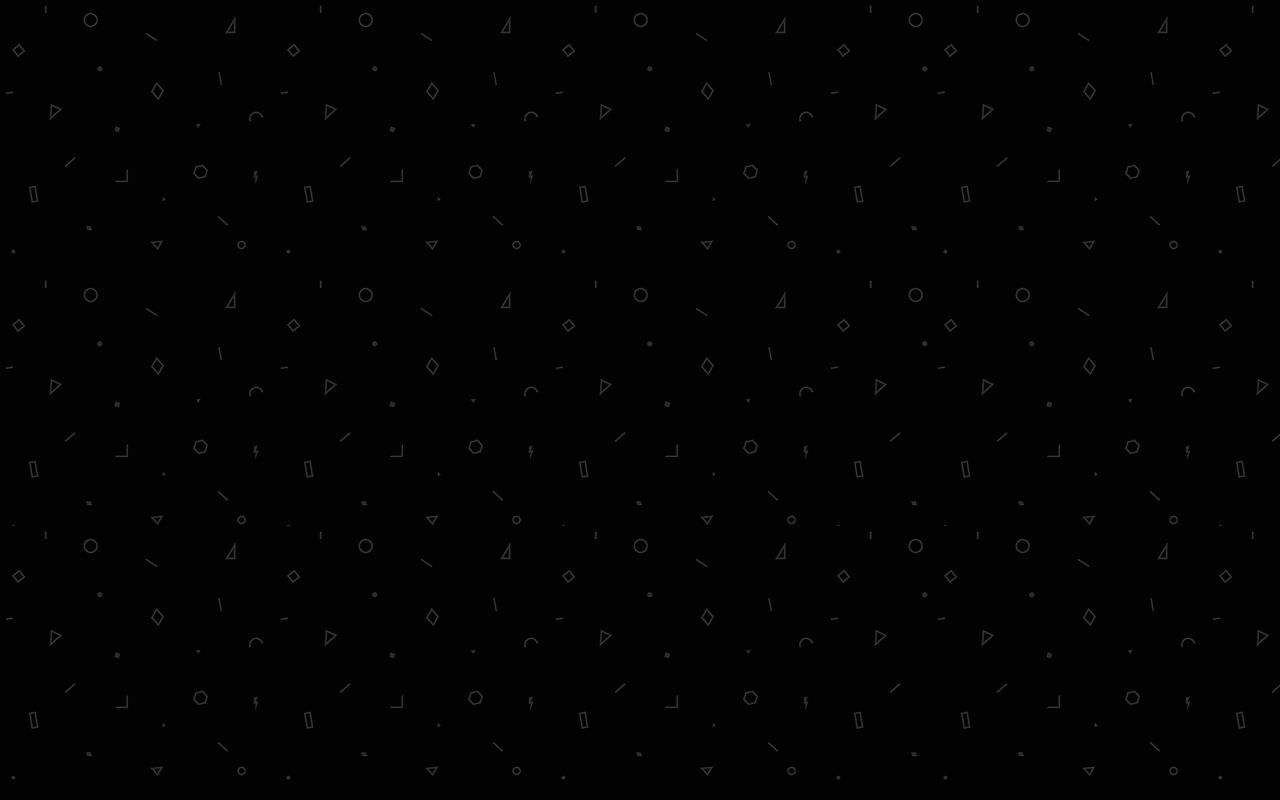
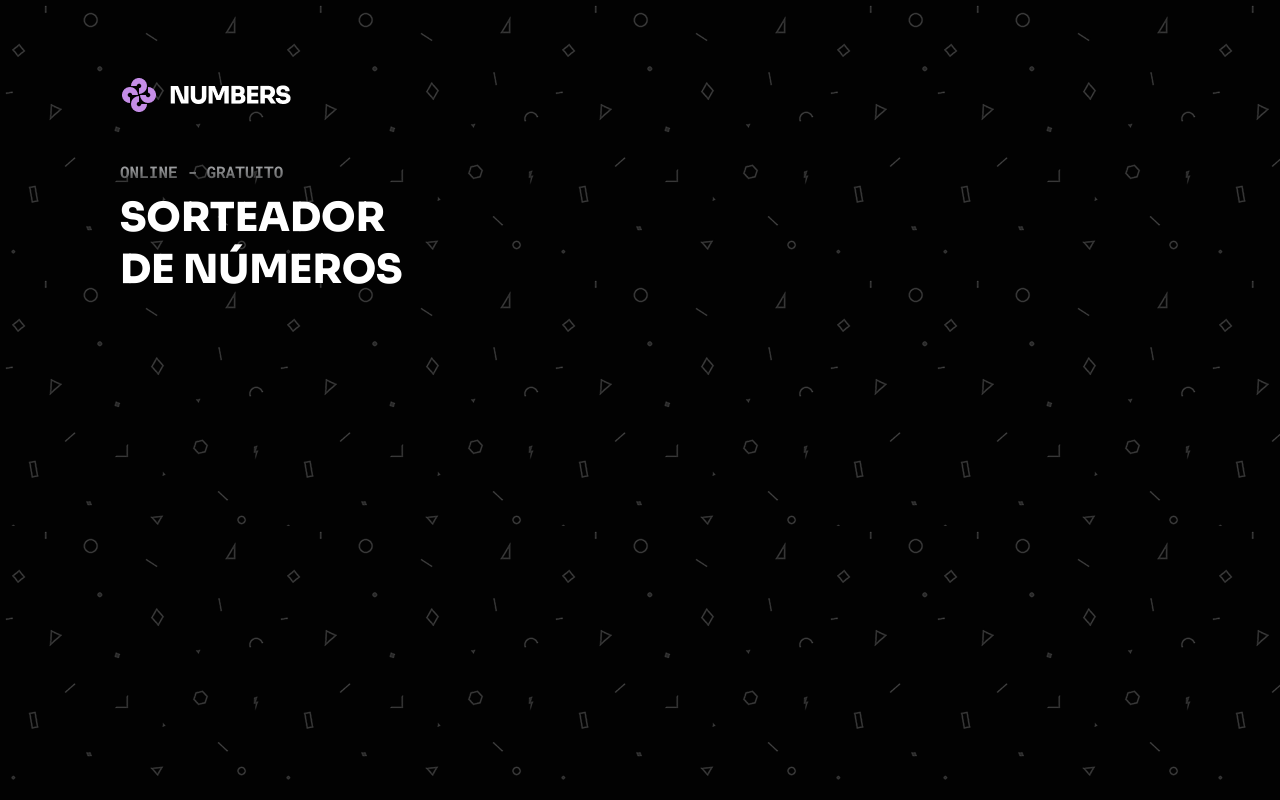
Before and after one commit to MatAntonagi/Numbers---Sorteador, a plain HTML site: page index.html in a window 1280 px wide. Drawn offline with Linux system fonts and the light colour scheme.

Commit message:
Creating project header and styling.

```diff
--- a/index.css
+++ b/index.css
@@ -1 +1,2 @@
 @import url(./pages/style.css);
+@import url(./pages/header.css);
--- a/index.html
+++ b/index.html
@@ -10,7 +10,12 @@
     <link href="https://fonts.googleapis.com/css2?family=Roboto+Flex:opsz,wght@8..144,100..1000&family=Roboto+Mono:ital,wght@0,100..700;1,100..700&family=Sora:wght@100..800&display=swap" rel="stylesheet">
 </head>
 <body>
+    <div class="logo"><img src="./assets/img/logo (1).png" alt="Logo"></div>
 
+    <header>
+        <h3>Online - gratuito</h3>
+        <h1>Sorteador <br>de números</h1>
+    </header>
 
 
     <!--JAVASCRIPT-->
--- /dev/null
+++ b/pages/header.css
@@ -0,0 +1,22 @@
+header{
+    display: flex;
+    flex-direction: column;
+    gap: .5rem;
+
+    margin-top: 2.875rem;
+
+    & h3{
+        font: var(--overline);
+        background-image: var(--gradient-content) ;
+        background-clip: text;
+        --webkit-background-clip: text;
+        color: transparent;
+        text-transform: uppercase;
+    }
+
+    & h1{
+        font: var(--display-medium);
+        color: var(--content-primary);
+        text-transform: uppercase;
+    }
+}
--- a/pages/style.css
+++ b/pages/style.css
@@ -29,9 +29,29 @@
     --accent-red: #E9A9B3;
 
     /* Gradient */
-    --gradient-border: #77C0AF 0%, #D1DC97 14.84%, #E9A9B3 32.15%, #D586E0 65.79%, #91A1FA 84.58%;
-    --gradient-background: #D586E0 0%, #91A1FA 98.93%;
-    --gradient-content: #C7C9CC 0%, #3D3D3D 100%;
+    --gradient-border: linear-gradient(#77C0AF 0%, #D1DC97 14.84%, #E9A9B3 32.15%, #D586E0 65.79%, #91A1FA 84.58%);
+    --gradient-background: linear-gradient(#D586E0 0%, #91A1FA 98.93%);
+    --gradient-content: linear-gradient(#C7C9CC 0%, #3D3D3D 100%);
+
+    /* Fonts */
+    --ff-sora: "Sora", sans-serif;
+    --ff-rm: "Roboto Mono", monospace;
+    --ff-rf: "Roboto Flex", sans-serif;
+
+    /* Sora */
+    --display-large: 800 4.5rem/130% var(--ff-sora);
+    --display-medium: 800 2.5rem/130% var(--ff-sora);
+    --display-small: 700 2rem/130% var(--ff-sora);
+
+    /* Roboto Mono */
+    --overline: 700 1rem/150% var(--ff-rm);
+
+    /* Roboto Flex */
+    --paragraph-large: 500 1rem/150% var(--ff-rf);
+    --paragraph-medium: 500 .875rem/150% var(--ff-rf);
+    --paragraph-small: 500 .75rem/150% var(--ff-rf);
+    --label-medium: 700 1.25rem/150% var(--ff-rf);
+    --label-small: 700 1rem/150% var(--ff-rf);
 }
 
 body{
@@ -40,8 +60,17 @@ body{
     padding: 2.75rem 2.21rem ;
 }
 
+.logo{
+    display: flex;
+    justify-content: center;
+}
+
 @media (width >= 1200px){
     body{
         padding: 4.75rem 7.5rem 9.56rem ;
     }
+
+    .logo{
+        justify-content: left;
+    }
 }
```
Also changed, not shown: assets/img/logo (1).png (added).
